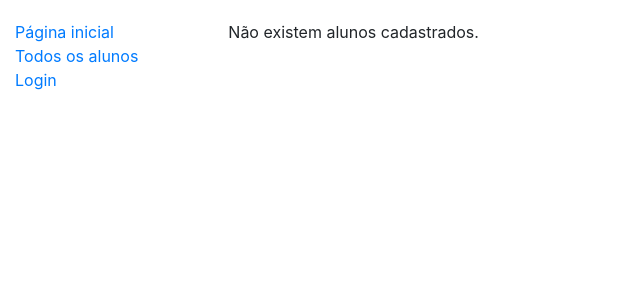
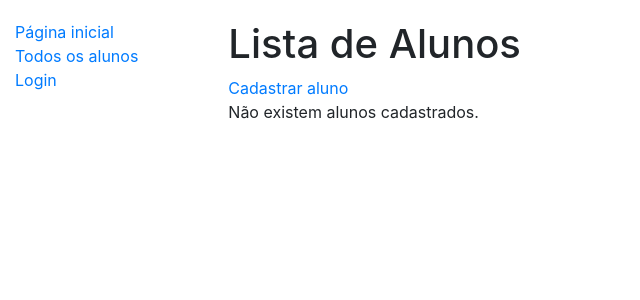
Before and after one commit to denilsonfbar/inst-ensino, a Django app: page /alunos/ in a window 1280 px wide. Shown: the top 300 px of the page, without its empty margins (0-640 px from the left). Run offline with Django 4.2, Linux system fonts and the light colour scheme; data that the repository does not hold is empty; some libraries are stand-ins or nearby versions.

Commit message:
Fix in alunos list

```diff
--- a/academico/templates/academico/aluno_list.html
+++ b/academico/templates/academico/aluno_list.html
@@ -2,9 +2,9 @@
 
 {% block content %}
 
+    <h1>Lista de Alunos</h1>
+    <a href="{% url 'aluno-create' %}"> Cadastrar aluno</a>
     {% if aluno_list %}
-        <h1>Lista de Alunos</h1>
-        <a href="{% url 'aluno-create' %}"> Cadastrar aluno</a>
         <ul>
             {% for aluno in aluno_list %}
                 <li>
```
